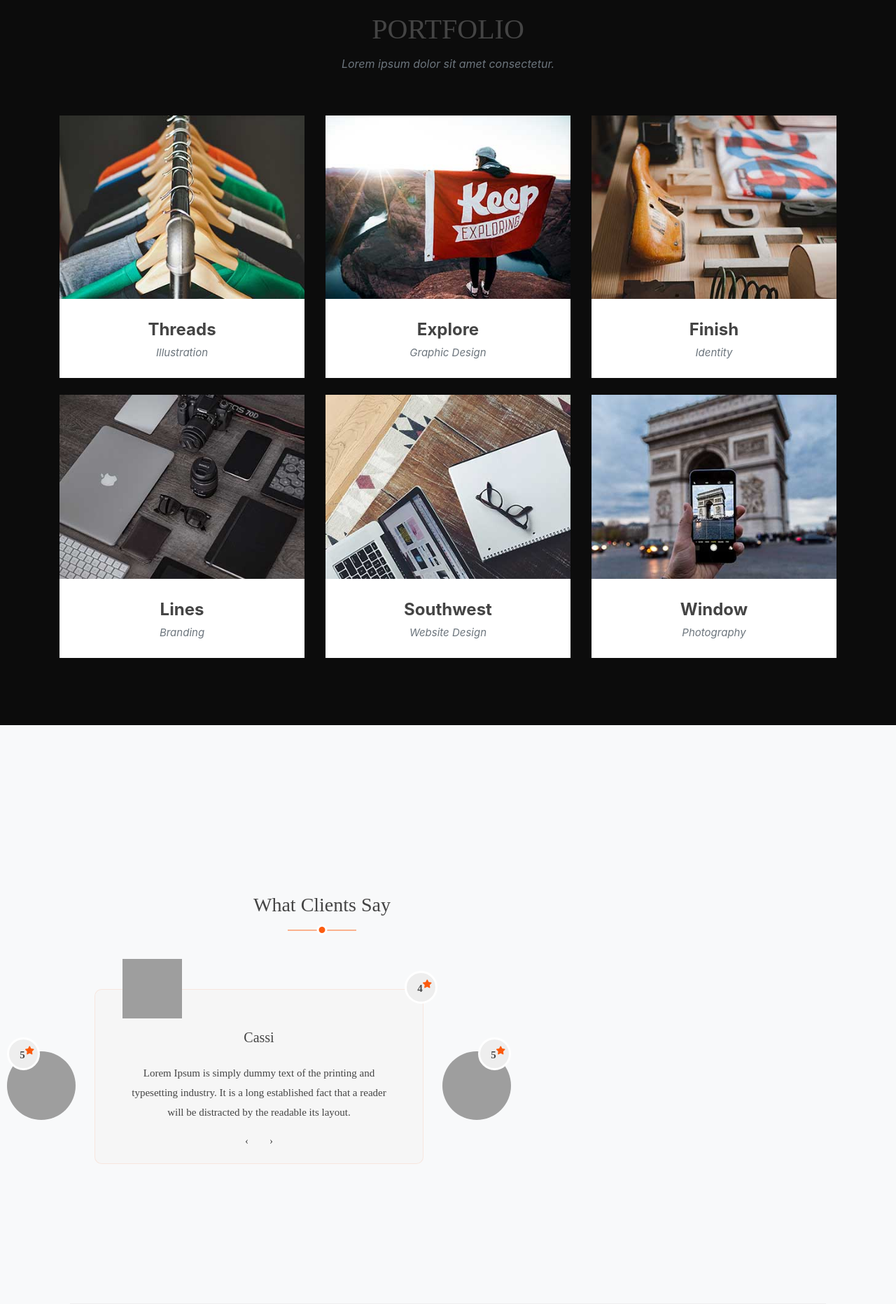
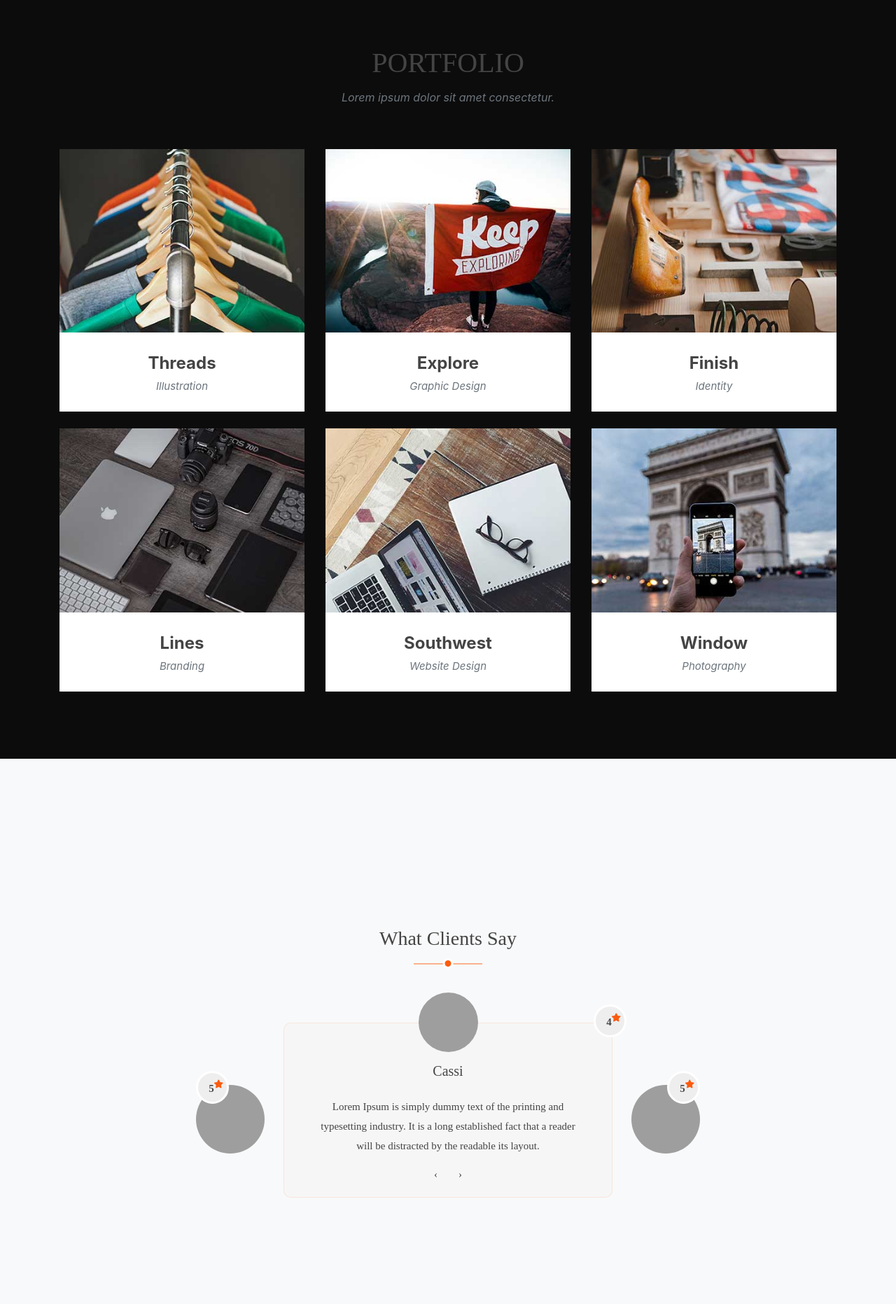
Before and after one commit to AsiriAmalk/my_portforlio, a Flask app: page / in a window 1280 px wide. Shown: the part 2320-4183 px from the top of the page at 70% size. Run offline with Flask 2, Linux system fonts and the light colour scheme; some libraries are stand-ins or nearby versions; grey boxes are pictures that could not be loaded.

Commit message:
fix testimonials ui issue

```diff
--- a/static/css/testimonial.css
+++ b/static/css/testimonial.css
@@ -2,6 +2,7 @@
 	margin: 0;
 	padding: 0;
 	box-sizing: border-box;
+	align-items: center;
 }
 
 img {
@@ -53,6 +54,8 @@ body {
 .customer-feedback .owl-item img {
 	width: 85px;
 	height: 85px;
+	border-radius: 5rem;
+	display: inline;
 }
 
 .feedback-slider-item {
@@ -258,3 +261,12 @@ body {
 	color: #344759;
 	text-decoration: underline;
 }
+.type {
+	flex: auto;
+}
+.col-md-6 {
+    -ms-flex: 0 0 50%;
+    flex: 0 0 50%;
+    max-width: 50%;
+	margin-left: 25%;
+}
--- a/templates/service.html
+++ b/templates/service.html
@@ -18,7 +18,7 @@
             			</div>
             			<div class="row">
             				<!-- Start Single Service -->
-            				<div class="col-md-6 col-lg-4">
+            				<div class="col-lg-4 col-sm-6 mb-4">
             					<div class="single-service">
             						<div class="part-1">
             							<i class="fab fa-500px"></i>
@@ -32,7 +32,7 @@
             				</div>
             				<!-- / End Single Service -->
             				<!-- Start Single Service -->
-            				<div class="col-md-6 col-lg-4">
+            				<div class="col-lg-4 col-sm-6 mb-4">
             					<div class="single-service">
             						<div class="part-1">
             							<i class="fab fa-angellist"></i>
@@ -46,7 +46,7 @@
             				</div>
             				<!-- / End Single Service -->
             				<!-- Start Single Service -->
-            				<div class="col-md-6 col-lg-4">
+            				<div class="col-lg-4 col-sm-6 mb-4">
             					<div class="single-service">
             						<div class="part-1">
             							<i class="fas fa-award"></i>
@@ -60,7 +60,7 @@
             				</div>
             				<!-- / End Single Service -->
             				<!-- Start Single Service -->
-            				<div class="col-md-6 col-lg-4">
+            				<div class="col-lg-4 col-sm-6 mb-4">
             					<div class="single-service">
             						<div class="part-1">
             							<i class="fab fa-asymmetrik"></i>
@@ -74,7 +74,7 @@
             				</div>
             				<!-- / End Single Service -->
             				<!-- Start Single Service -->
-            				<div class="col-md-6 col-lg-4">
+            				<div class="col-lg-4 col-sm-6 mb-4">
             					<div class="single-service">
             						<div class="part-1">
             							<i class="fas fa-broadcast-tower"></i>
@@ -88,7 +88,7 @@
             				</div>
             				<!-- / End Single Service -->
             				<!-- Start Single Service -->
-            				<div class="col-md-6 col-lg-4">
+            				<div class="col-lg-4 col-sm-6 mb-4">
             					<div class="single-service">
             						<div class="part-1">
             							<i class="fab fa-canadian-maple-leaf"></i>
--- a/templates/testimonial.html
+++ b/templates/testimonial.html
@@ -6,7 +6,7 @@
                 <div class="customer-feedback">
                     <div class="container text-center">
                         <div class="row">
-                            <div class="col-sm-offset-2 col-sm-8">
+                            <div class="type">
                                 <div>
                                     <h2 class="section-title">What Clients Say</h2>
                                 </div>
@@ -14,7 +14,7 @@
                         </div><!-- /End row -->
 
                         <div class="row">
-                            <div class="col-md-offset-3 col-md-6 col-sm-offset-2 col-sm-8">
+                            <div class="col-md-offset-3 col-md-6 col-sm-offset-2">
                                 <div class="owl-carousel feedback-slider">
 
                                     <!-- slider item -->
```
Also changed, not shown: static/css/service.css (line endings or trailing spaces).
